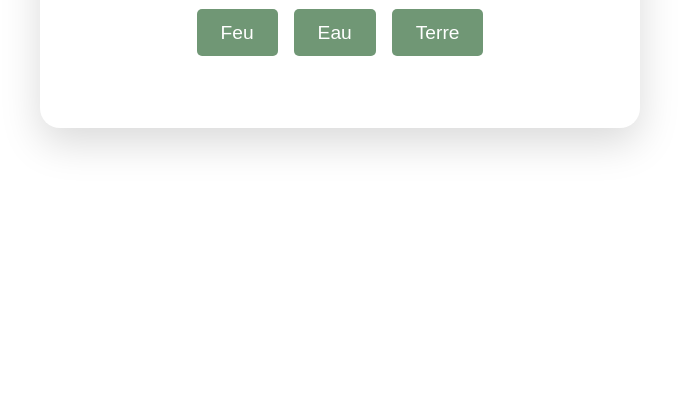
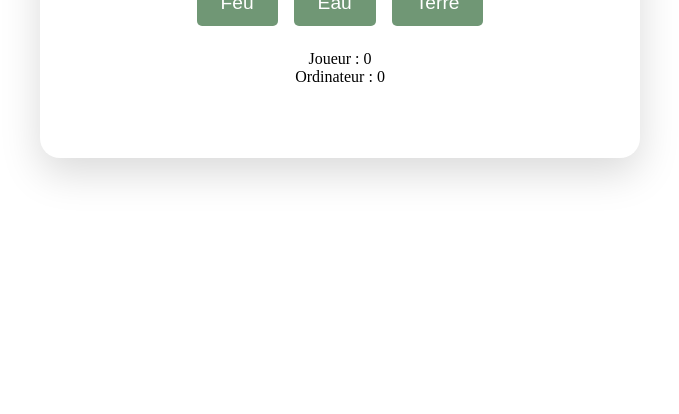
Before and after one commit to juliettedef/jeu-des-elements-js, a plain HTML site: page index.html in a window 1280 px wide. Shown: the part 386-800 px from the top of the page, without its empty margins (300-979 px from the left). Drawn offline with Linux system fonts and the light colour scheme.

Commit message:
ajout du score dans le html

```diff
--- a/index.html
+++ b/index.html
@@ -18,6 +18,11 @@
     <button id="terre">Terre</button>
 </div>
 
+    <div class="score">
+        <p>Joueur : <span id="player-score">0</span></p>
+        <p>Ordinateur : <span id="pc-score">0</span></p>
+    </div>
+
 <p class="resultat"></p>
 
 </section>
```
